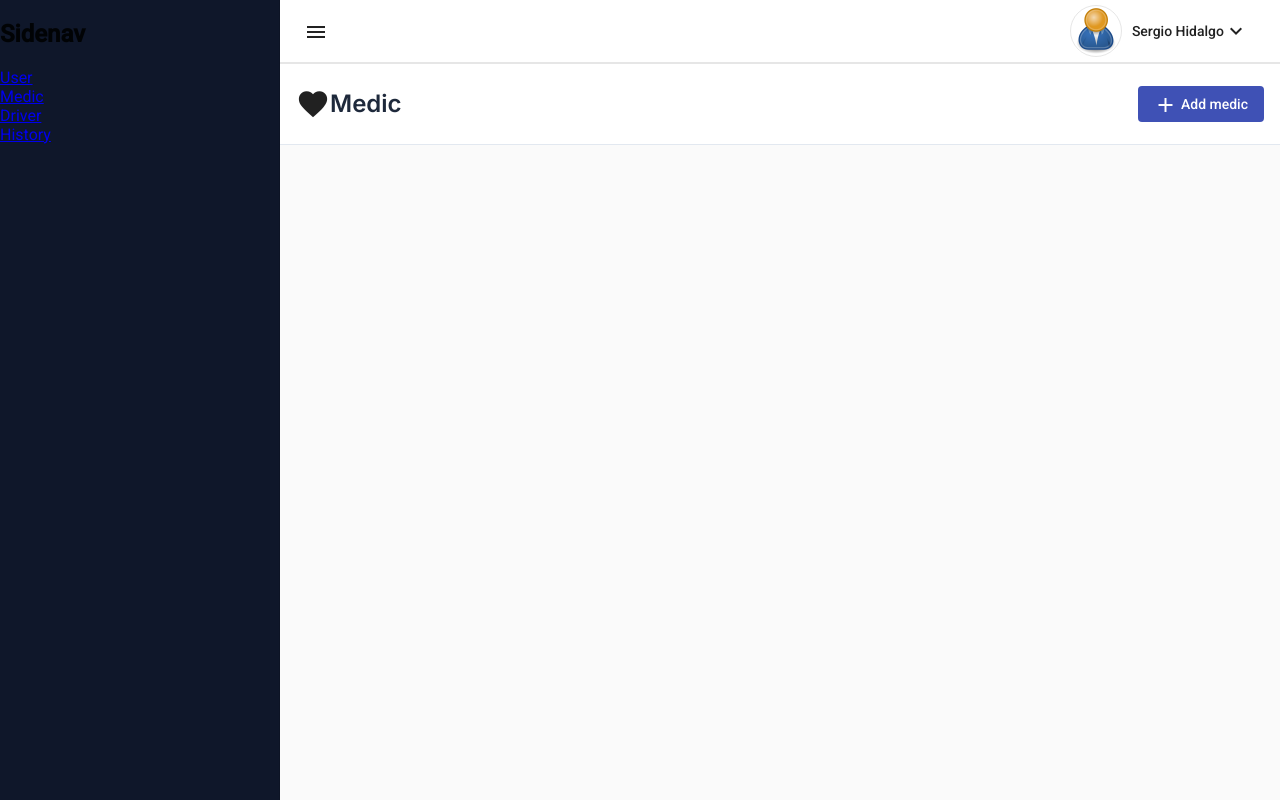
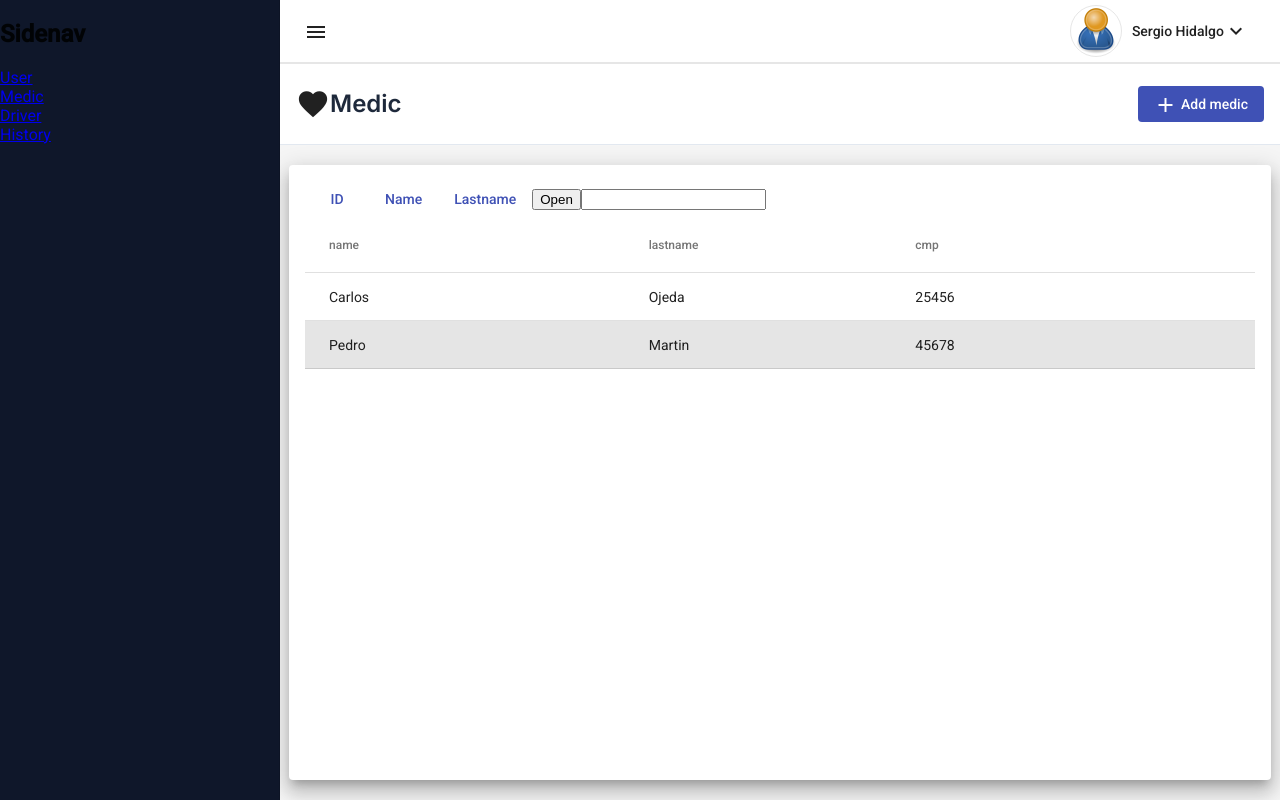
Before and after one commit to cursosdevfull/Angular_Group11, an Angular app: page /medic in a window 1280 px wide. Built offline with nearby package versions, Linux system fonts and the light colour scheme.

Commit message:
table, container

```diff
--- a/projects/sistema/src/app/driver/views/pages/page-list/page-list.component.html
+++ b/projects/sistema/src/app/driver/views/pages/page-list/page-list.component.html
@@ -6,3 +6,4 @@
     Add driver
   </button>
 </amb-title>
+<amb-container> <amb-table></amb-table> </amb-container>
--- a/projects/sistema/src/app/history/views/pages/page-list/page-list.component.html
+++ b/projects/sistema/src/app/history/views/pages/page-list/page-list.component.html
@@ -6,3 +6,4 @@
     Add history
   </button>
 </amb-title>
+<amb-container> <amb-table></amb-table> </amb-container>
--- a/projects/sistema/src/app/medic/views/pages/page-list/page-list.component.css
+++ b/projects/sistema/src/app/medic/views/pages/page-list/page-list.component.css
@@ -0,0 +1,3 @@
+mat-sidenav {
+  width: 500px;
+}
--- a/projects/sistema/src/app/medic/views/pages/page-list/page-list.component.html
+++ b/projects/sistema/src/app/medic/views/pages/page-list/page-list.component.html
@@ -6,3 +6,15 @@
     Add medic
   </button>
 </amb-title>
+<amb-container>
+  <button mat-button color="primary" (click)="toggle('id')">ID</button>
+  <button mat-button color="primary" (click)="toggle('name')">Name</button>
+  <button mat-button color="primary" (click)="toggle('lastname')">
+    Lastname
+  </button>
+  <button (click)="infoAdditional.toggle()">Open</button>
+  <!-- <input type="text" (input)="search($event)" /> -->
+  <input type="text" #searchBox />
+  <amb-table [listFields]="listFields" [dataSource]="dataSource"></amb-table>
+  <mat-sidenav position="end" #infoAdditional>asdfasdsa</mat-sidenav>
+</amb-container>
--- a/projects/sistema/src/app/medic/views/pages/page-list/page-list.component.ts
+++ b/projects/sistema/src/app/medic/views/pages/page-list/page-list.component.ts
@@ -1,15 +1,61 @@
-import { Component, OnInit } from '@angular/core';
+import { Component, ElementRef, OnInit, ViewChild } from '@angular/core';
+import { fromEvent } from 'rxjs';
+import { debounceTime, map } from 'rxjs/operators';
 
 @Component({
   selector: 'amb-page-list',
   templateUrl: './page-list.component.html',
-  styleUrls: ['./page-list.component.css']
+  styleUrls: ['./page-list.component.css'],
 })
 export class PageListComponent implements OnInit {
+  @ViewChild('searchBox') searchBox!: ElementRef;
 
-  constructor() { }
+  listFields: string[] = ['name', 'lastname', 'cmp'];
+  dataOriginal = [
+    { id: 1, name: 'Carlos', lastname: 'Ojeda', cmp: 25456, marked: false },
+    { id: 2, name: 'Pedro', lastname: 'Martin', cmp: 45678, marked: true },
+  ];
+  dataSource: any = [];
 
-  ngOnInit(): void {
+  constructor() {
+    this.dataSource = [...this.dataOriginal];
   }
 
+  ngAfterViewInit() {
+    fromEvent(this.searchBox.nativeElement, 'keyup')
+      .pipe(debounceTime(500))
+      .subscribe((data: any) => this.search(data.target.value));
+  }
+
+  ngOnInit(): void {}
+
+  toggle(column: string) {
+    //const exists = this.listFields.findIndex((field) => field === column);
+
+    const existsColumn = this.listFields.indexOf('name');
+
+    if (existsColumn >= 0) {
+      this.listFields.splice(existsColumn, 1); // ["lastname", "cmp"]
+    } else {
+      this.listFields.push('name'); // ["lastname", "cmp", "name"]
+    }
+  }
+
+  search(valueToSearch: string) {
+    this.dataSource = [
+      ...this.dataOriginal.filter((el) =>
+        el.name.toLowerCase().includes(valueToSearch)
+      ),
+    ];
+  }
+
+  /* search(event: any) {
+    const value = event.target.value.toLowerCase();
+
+    this.dataSource = [
+      ...this.dataOriginal.filter((el) =>
+        el.name.toLowerCase().includes(value)
+      ),
+    ];
+  } */
 }
--- a/projects/sistema/src/app/shared/components/container/container.component.html
+++ b/projects/sistema/src/app/shared/components/container/container.component.html
@@ -1,3 +1,5 @@
 <div class="container">
-  <mat-card class="mat-elevation-z12"> Container </mat-card>
+  <mat-card class="mat-elevation-z12">
+    <ng-content></ng-content>
+  </mat-card>
 </div>
--- /dev/null
+++ b/projects/sistema/src/app/shared/components/table/table.component.css
@@ -0,0 +1,24 @@
+.container {
+  display: flex;
+  flex-direction: column;
+}
+
+.highline {
+  cursor: pointer;
+}
+
+.highlineMarked {
+  background-color: rgba(0, 0, 0, 0.1);
+}
+
+.highline:hover {
+  background-color: rgba(0, 0, 0, 0.1);
+}
+
+.headerRow {
+  background-color: skyblue;
+}
+
+.cellData {
+  border-right: 1px solid red;
+}
--- /dev/null
+++ b/projects/sistema/src/app/shared/components/table/table.component.html
@@ -0,0 +1,19 @@
+<div class="container">
+  <table mat-table [dataSource]="dataSource">
+    <ng-container [matColumnDef]="field" *ngFor="let field of listFields">
+      <th mat-header-cell *matHeaderCellDef>{{ field }}</th>
+      <td mat-cell *matCellDef="let row">
+        {{ row[field] }}
+      </td>
+    </ng-container>
+
+    <tr mat-header-row *matHeaderRowDef="listFields"></tr>
+    <tr
+      mat-row
+      *matRowDef="let row; columns: listFields"
+      class="highline"
+      [ngClass]="{ highlineMarked: row['marked'] }"
+      (click)="selectRow(row)"
+    ></tr>
+  </table>
+</div>
--- /dev/null
+++ b/projects/sistema/src/app/shared/components/table/table.component.ts
@@ -0,0 +1,24 @@
+import { Component, Input, OnInit } from '@angular/core';
+
+@Component({
+  selector: 'amb-table',
+  templateUrl: './table.component.html',
+  styleUrls: ['./table.component.css'],
+})
+export class TableComponent implements OnInit {
+  @Input() listFields = ['id', 'name', 'lastname'];
+  @Input() dataSource = [
+    { id: 1, name: 'sergio', lastname: 'hidalgo' },
+    { id: 2, name: 'claudia', lastname: 'cáceres' },
+  ];
+
+  constructor() {}
+
+  ngOnInit(): void {}
+
+  selectRow(row: any) {
+    row['marked'] = !row['marked'];
+    // console.log(event);
+    //alert('row selected: ' + row.id);
+  }
+}
--- a/projects/sistema/src/app/user/views/pages/page-list/page-list.component.html
+++ b/projects/sistema/src/app/user/views/pages/page-list/page-list.component.html
@@ -6,4 +6,4 @@
     Add user
   </button>
 </amb-title>
-<amb-container></amb-container>
+<amb-container> <amb-table></amb-table> </amb-container>
```
Also changed, not shown: projects/sistema/src/app/shared/shared.module.ts (+13 -3 lines), 1 other file (tests, documents, lock files or other folders).
